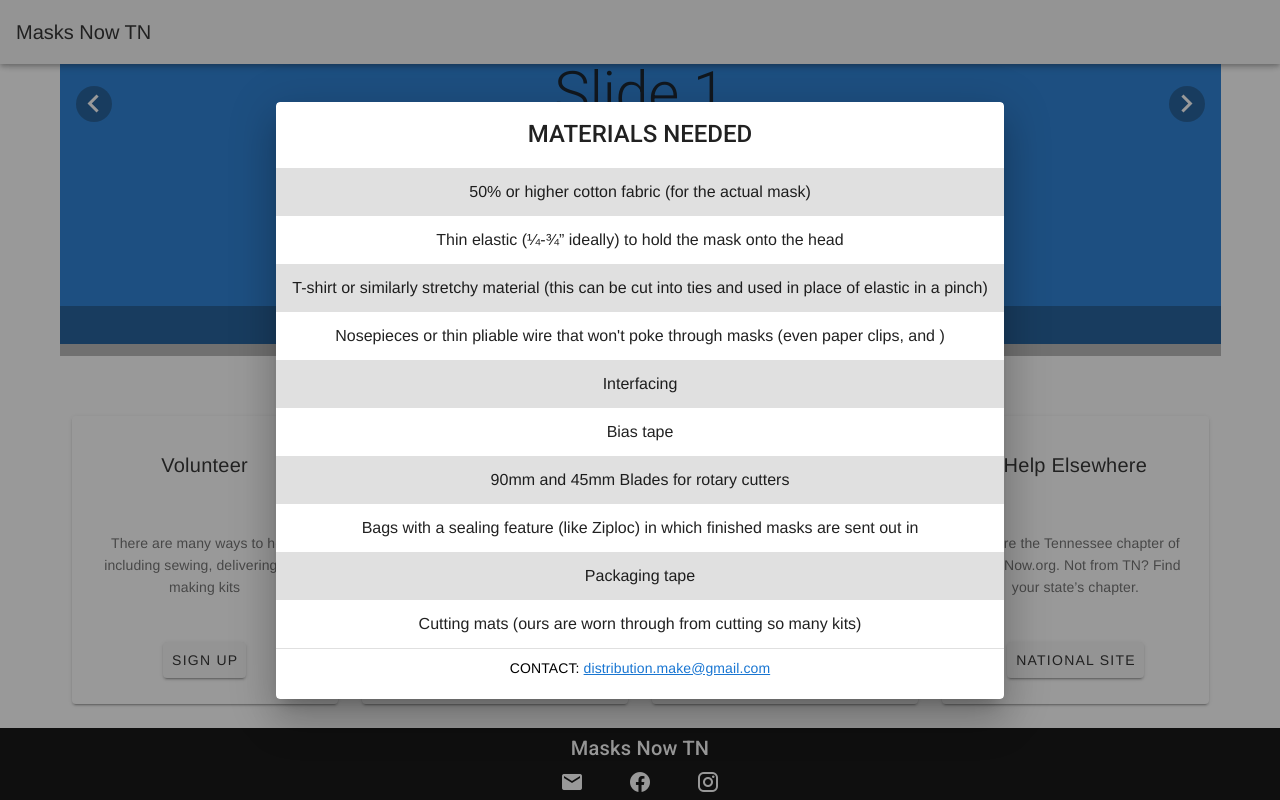
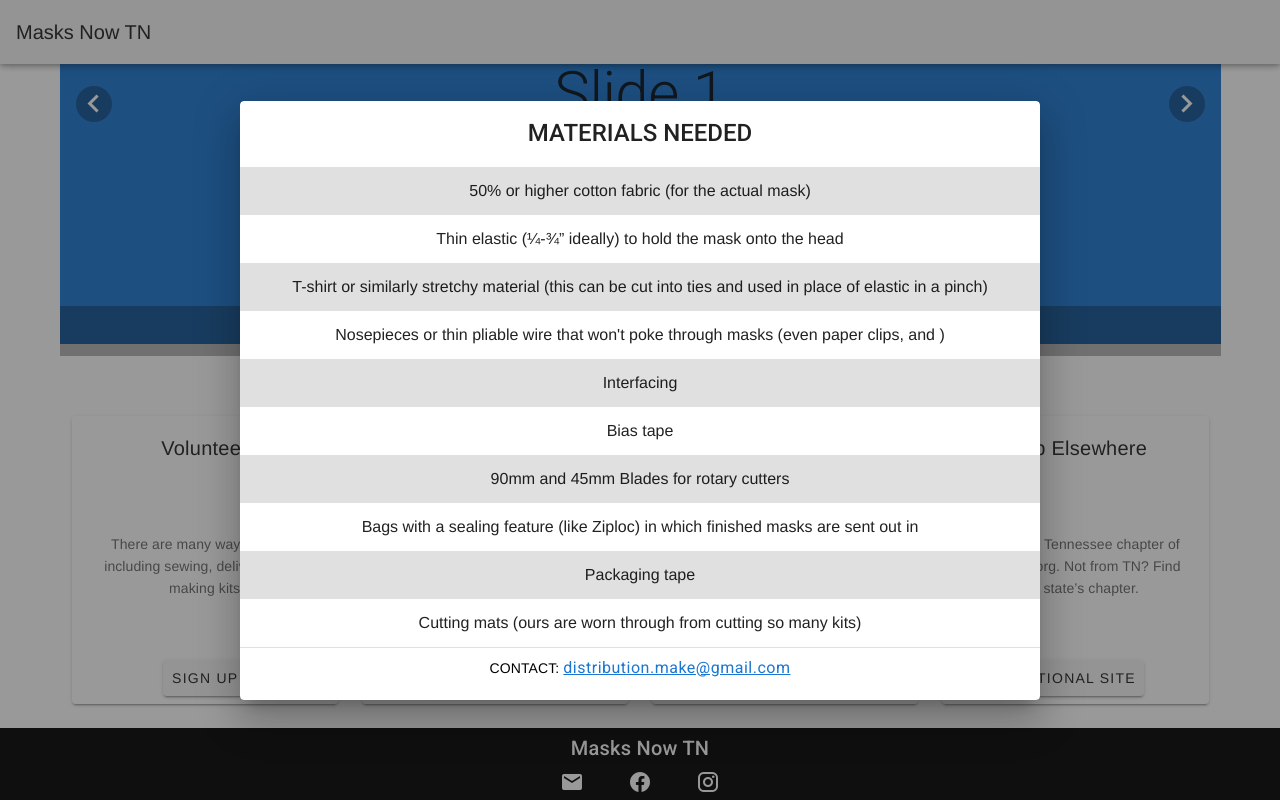
Before and after one commit to tannerb9/MasksNowTN-New, a Vue app: page / in a window 1280 px wide. Both pictures are taken after a click on the button "View Needed Materials". Shown: the part 933-1733 px from the top of the page. Built offline with nearby package versions, Linux system fonts and the light colour scheme.

Commit message:
style: changed from space-around to space-between for card items so buttons and titles appear in straight across top and bottom. increased font size on modal's anchor text

```diff
--- a/src/components/Help.vue
+++ b/src/components/Help.vue
@@ -4,7 +4,7 @@
     <v-row>
       <v-col v-for="section in sections" v-bind:key="section.title">
         <v-card
-          class="d-flex flex-column justify-space-around"
+          class="d-flex flex-column justify-space-between"
           height="18rem"
         >
           <v-card-title class="justify-center">
@@ -13,10 +13,11 @@
           <v-card-text class="pb-1">
             {{ section.textBody }}
           </v-card-text>
-          <v-dialog v-if="section.modal" width="auto">
+          <v-dialog v-if="section.modal" max-width="50rem">
             <template class="p-2" v-slot:activator="{ on, attrs }">
               <v-btn
                 color="white"
+                plain
                 :elevation="0"
                 v-bind="attrs"
                 v-on="on"
@@ -51,7 +52,7 @@
                 <span
                   ><a
                     :href="`mailto:${section.button.href}`"
-                    class="text-lowercase"
+                    class="text-lowercase text-body-1 text-no-wrap"
                     >{{ section.modal.modalAction.hyperlinkText }}</a
                   ></span
                 ></v-card-text
```
